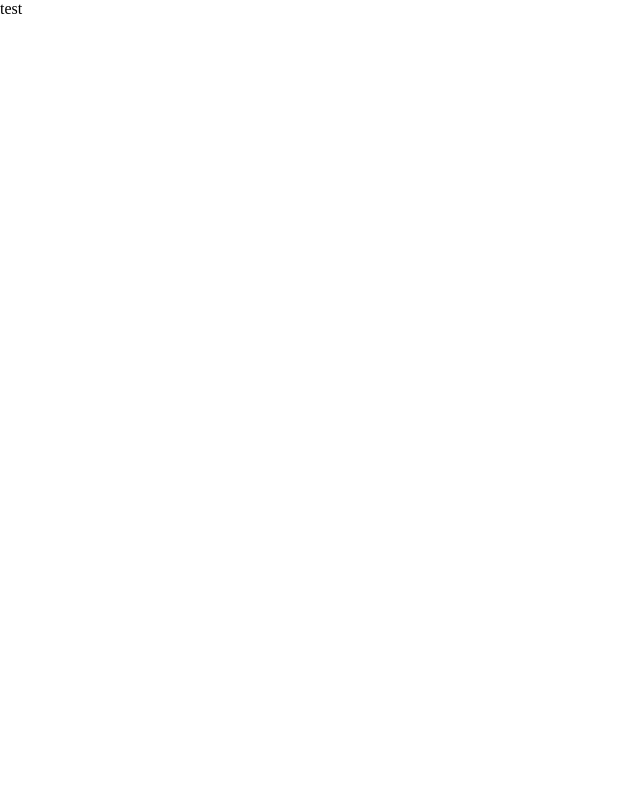
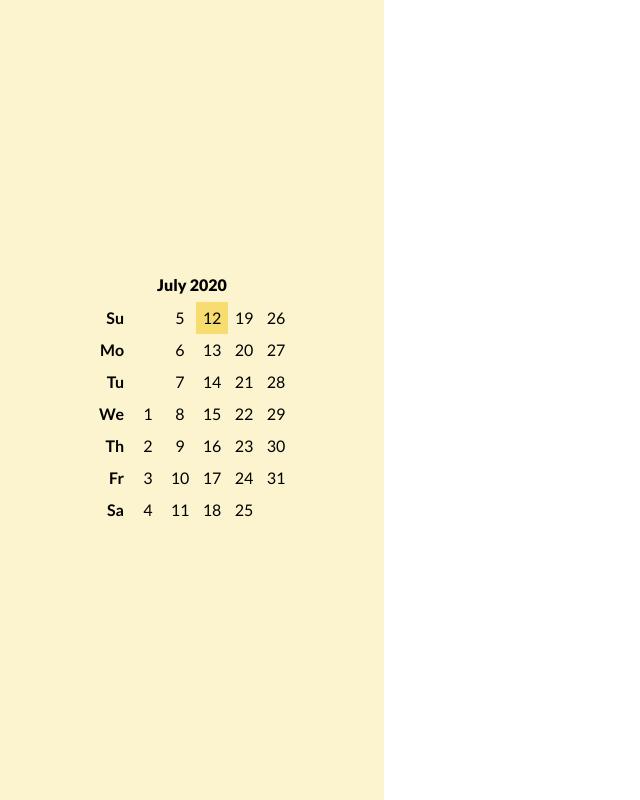
Before and after one commit to jnguyen9763/notetaker, a React (Create React App) app: page / in a window 1280 px wide. Shown: the whole page, without its empty margins (0-640 px from the left). Built offline with nearby package versions, Linux system fonts and the light colour scheme.

Commit message:
created and styled basic calendar

```diff
--- a/public/index.html
+++ b/public/index.html
@@ -16,6 +16,7 @@
       Learn how to configure a non-root public URL by running `npm run build`.
     -->
   <title>Notetaker</title>
+  <link href="https://fonts.googleapis.com/css2?family=Lato:wght@300;400;700;900&display=swap" rel="stylesheet">
 </head>
 
 <body>
--- a/src/components/Calendar/Calendar.js
+++ b/src/components/Calendar/Calendar.js
@@ -1,10 +1,97 @@
-import React from 'react';
+import React, { useState, useEffect } from 'react';
 import styles from './Calendar.module.css'
 
+/*
+	Display:
+		Month
+		Year
+		Dates
+	Figure out:
+		Month
+		How many days in the month
+		Which weekday does the first day start in
+	Functions:
+		Toggle Month and Year
+		Show todays
+*/
+
 export default function Calendar() {
+	const [date, setDate] = useState('');
+	const [month, setMonth] = useState('');
+	const [year, setYear] = useState(0);
+	const [days, setDays] = useState(0);
+	const [today, setToday] = useState(0);
+	const [firstWeekday, setFirstWeekday] = useState(0);
+
+	useEffect(() => {
+		// get date and split
+		const thisDate = new Date();
+		const thisMonth = thisDate.getMonth();
+		const thisYear = thisDate.getFullYear();
+		const numDays = new Date(thisYear, thisMonth + 1, 0).getDate();
+		const todayDate = thisDate.getDate();
+		const firstDate = new Date(thisYear, thisMonth, 1).getDay();
+		// set state
+		setDate(thisDate);
+		setMonth(thisMonth);
+		setYear(thisYear);
+		setDays(numDays);
+		setToday(todayDate);
+		setFirstWeekday(firstDate);
+	}, []);
+
+	const renderDays = () => {
+		const numWeeks = weekCount();
+		let weeks = [];
+		let currDay = 1;
+		for (let w = 0; w < numWeeks; w++) {
+			let week = [];
+			for (let d = 0; d < 7 && currDay <= days; d++) {
+				if (currDay === 1 && d !== firstWeekday) {
+					week.push(<div className={styles.blank} key={`blank${d}`}><wbr /></div>);
+					continue;
+				}
+				let style = [styles.day]
+				if (currDay === today) style.push(styles.today)
+				week.push(<div className={style.join(' ')} key={currDay}>{currDay}</div>);
+				currDay++;
+			}
+			weeks.push(<div className={styles.week} key={`week${w}`}>{week}</div>);
+		}
+		return weeks;
+	}
+
+	const weekCount = () => {
+		var firstOfMonth = new Date(year, month - 1, 1);
+		var lastOfMonth = new Date(year, month, 0);
+
+		var used = firstOfMonth.getDay() + lastOfMonth.getDate();
+
+		return Math.ceil(used / 7);
+	}
+
+	const monthName = () => {
+		const options = { month: 'long' };
+		return Intl.DateTimeFormat('en-US', options).format(date)
+	}
+
 	return (
-		<div>
-			test
+		<div className={styles.Calendar}>
+			<div className={styles.header}>
+				{monthName()} {year}
+			</div>
+			<div className={styles.month}>
+				<div className={styles.weekdays}>
+					<div>Su</div>
+					<div>Mo</div>
+					<div>Tu</div>
+					<div>We</div>
+					<div>Th</div>
+					<div>Fr</div>
+					<div>Sa</div>
+				</div>
+				{renderDays()}
+			</div>
 		</div>
 	);
 }
--- a/src/components/Calendar/Calendar.module.css
+++ b/src/components/Calendar/Calendar.module.css
@@ -0,0 +1,47 @@
+.Calendar {
+	width: 30%;
+	height: 100%;
+	display: flex;
+	flex-direction: column;
+	justify-content: center;
+	align-items: center;
+	background-color: #FCF3CF;
+}
+
+.weekdays, .week {
+	display: flex;
+	flex-direction: column;
+}
+
+.weekdays div, .blank, .day {
+	width: 2rem;
+	height: 2rem;
+	line-height: 2rem;
+}
+
+.weekdays div {
+	text-align: end;
+	font-weight: 700;
+	margin-right: .5rem;
+}
+
+.header {
+	font-weight: 900;
+	margin-bottom: .5rem;
+}
+
+.month {
+	display: flex;
+}
+
+.day {
+	text-align: center;
+}
+
+.day:hover {
+	background-color: #FEF9E7;
+}
+
+.today {
+	background-color: #F7DC6F;
+}
--- a/src/index.css
+++ b/src/index.css
@@ -5,7 +5,9 @@
 }
 
 html,
-body {
+body,
+#root {
   width: 100%;
   height: 100%;
+  font-family: 'Lato', sans-serif;
 }
```
